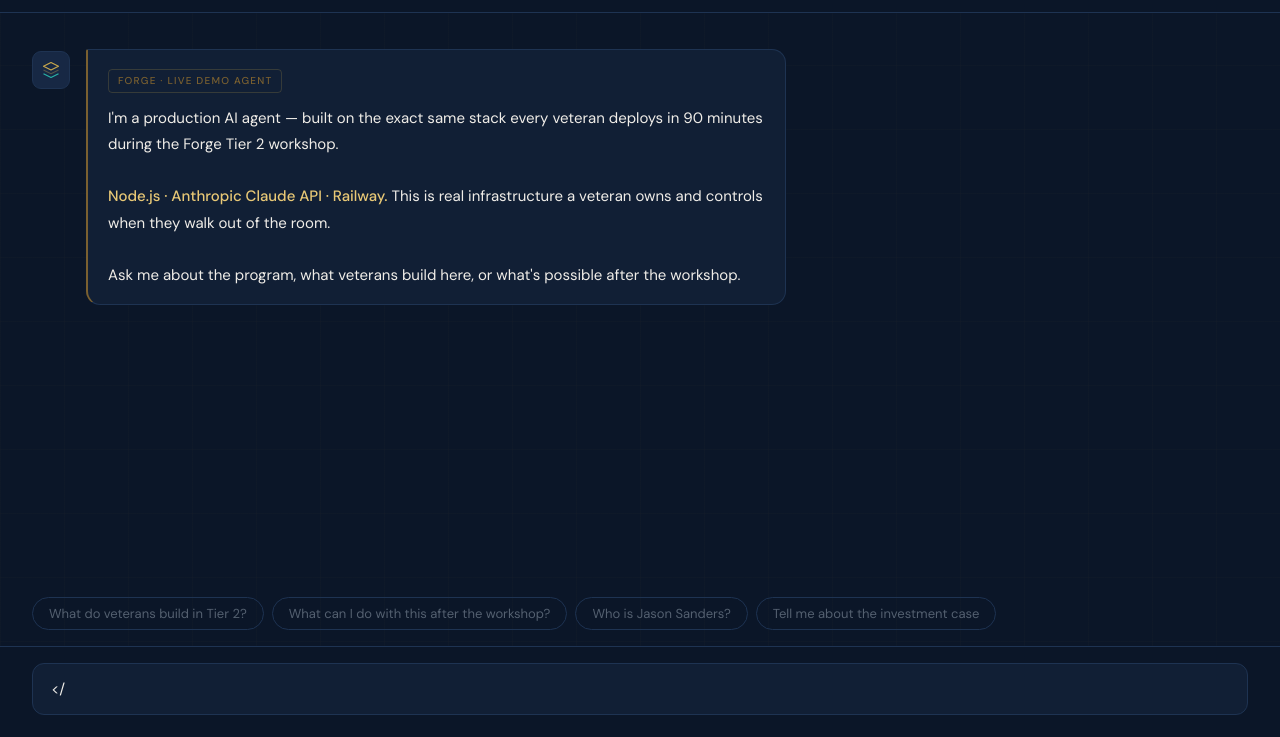
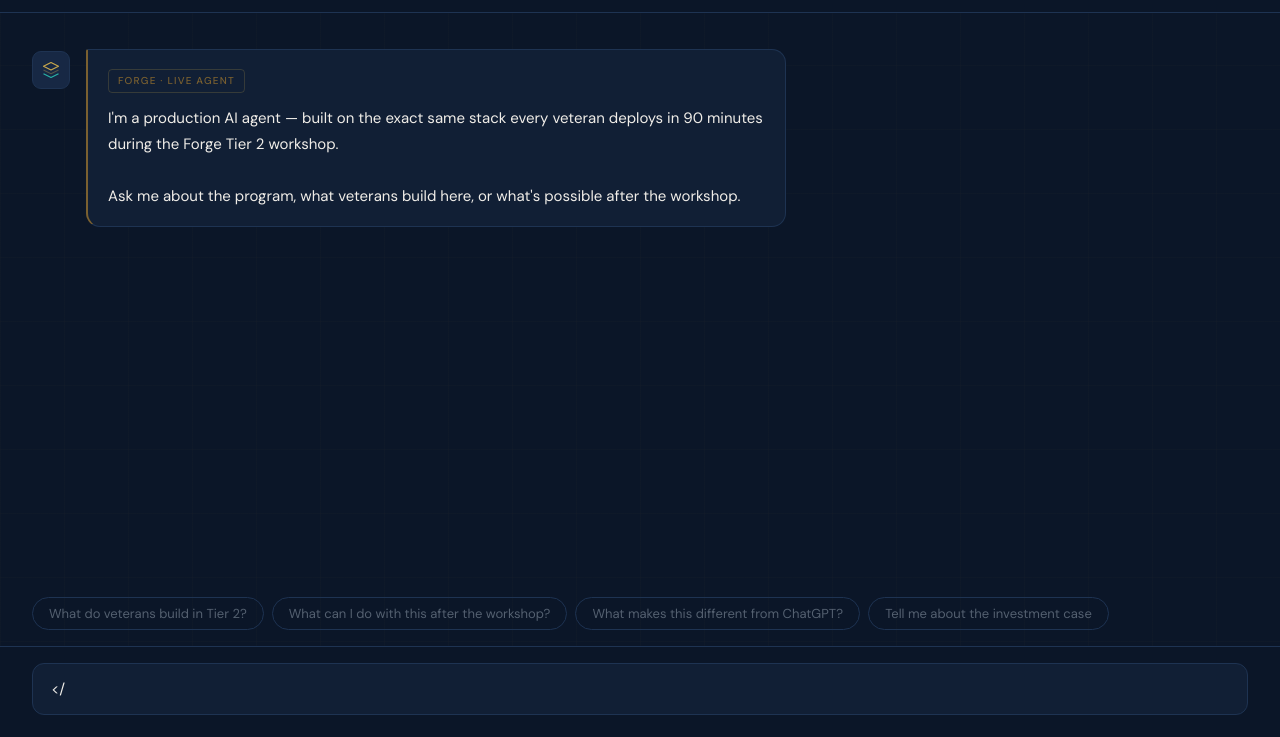
Before and after one commit to sanderslloyd-stack/veteran-agent-starter, a website: page public/index.html in a window 1280 px wide. Shown: the part 63-800 px from the top of the page. Drawn offline with nearby package versions, Linux system fonts and the light colour scheme.

Commit message:
Update index.html

```diff
--- a/public/index.html
+++ b/public/index.html
@@ -92,9 +92,8 @@
       </svg>
     </div>
     <div class="bubble">
-      <div class="wtag">Forge · Live Demo Agent</div><br>
+      <div class="wtag">Forge · Live Agent</div><br>
       I'm a production AI agent — built on the exact same stack every veteran deploys in 90 minutes during the Forge Tier 2 workshop.<br><br>
-      <strong>Node.js · Anthropic Claude API · Railway.</strong> This is real infrastructure a veteran owns and controls when they walk out of the room.<br><br>
       Ask me about the program, what veterans build here, or what's possible after the workshop.
     </div>
   </div>
@@ -102,7 +101,7 @@
 <div id="chips">
   <button class="chip" onclick="useChip(this)">What do veterans build in Tier 2?</button>
   <button class="chip" onclick="useChip(this)">What can I do with this after the workshop?</button>
-  <button class="chip" onclick="useChip(this)">Who is Jason Sanders?</button>
+  <button class="chip" onclick="useChip(this)">What makes this different from ChatGPT?</button>
   <button class="chip" onclick="useChip(this)">Tell me about the investment case</button>
 </div>
 <div class="input-area">
```
